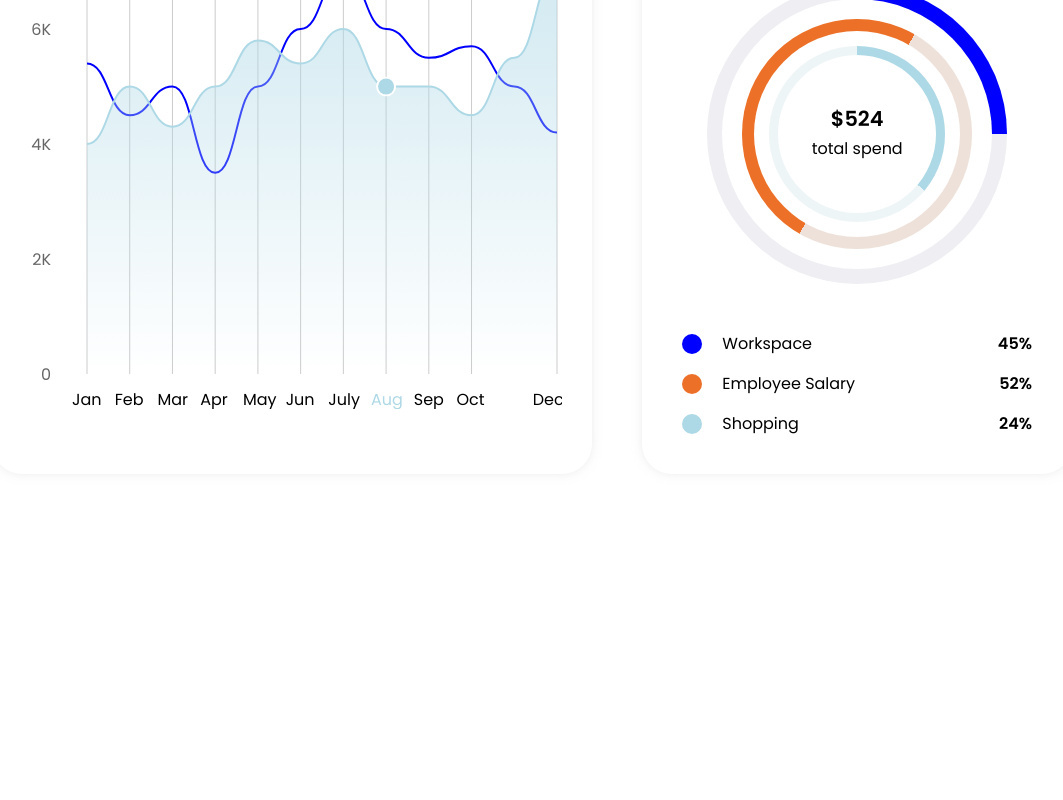
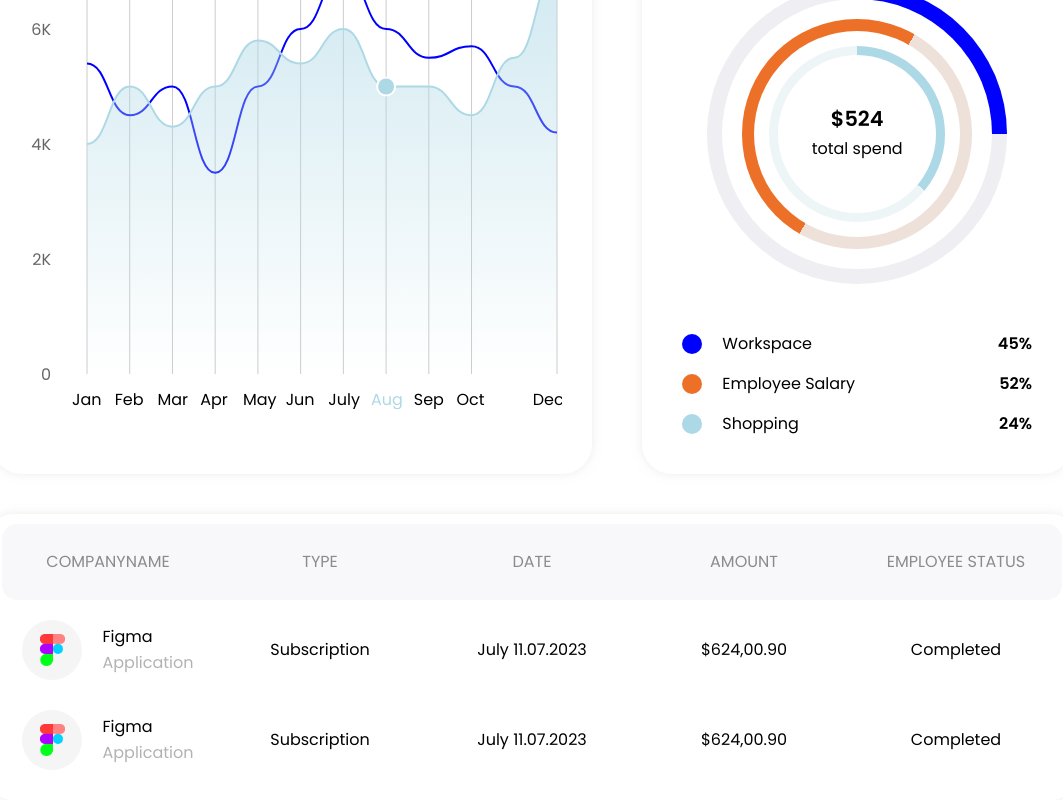
Before and after one commit to UndeadMe/react-dashboard, a React (Vite) app: page /overview in a window 1280 px wide. Shown: the part 944-1744 px from the top of the page, without its empty margins (108-1171 px from the left). Before the commit the page ends 1518 px from the top, so only its background shows below. Built offline with nearby package versions, Linux system fonts and the light colour scheme.

Commit message:
feat: add table

```diff
--- /dev/null
+++ b/src/components/CompanyTable.jsx
@@ -0,0 +1,55 @@
+import styles from './CompanyTable.module.css'
+
+export default function CompanyTable() {
+    return (
+        <div className={styles["table"]}>
+            <div className={styles["table-header"]}>
+                <div className={styles["header__item"]}>CompanyName</div>
+                <div className={styles["header__item"]}>Type</div>
+                <div className={styles["header__item"]}>Date</div>
+                <div className={styles["header__item"]}>Amount</div>
+                <div className={styles["header__item"]}>Employee Status</div>
+            </div>
+            <div className={styles["table-content"]}>
+                <div className={styles["table-row"]}>
+                    <div className={styles["table-data"]}>
+                        <div className={styles["company-brand"]}>
+                            <div className={styles["company-brand-logo"]}>
+                                <img className={styles["company-brand-img"]} src="/img/figma.png" alt="" />
+                            </div>
+                            <div className={styles["company-brand-title"]}>
+                                <h1>Figma</h1>
+                                <h3>Application</h3>
+                            </div>
+                        </div>
+                    </div>
+                    <div className={styles["table-data"]}>Subscription</div>
+                    <div className={styles["table-data"]}>July 11.07.2023</div>
+                    <div className={styles["table-data"]}>$624,00.90</div>
+                    <div className={styles["table-data"]}>
+                        Completed
+                    </div>
+                </div>
+                <div className={styles["table-row"]}>
+                    <div className={styles["table-data"]}>
+                        <div className={styles["company-brand"]}>
+                            <div className={styles["company-brand-logo"]}>
+                                <img className={styles["company-brand-img"]} src="/img/figma.png" alt="" />
+                            </div>
+                            <div className={styles["company-brand-title"]}>
+                                <h1>Figma</h1>
+                                <h3>Application</h3>
+                            </div>
+                        </div>
+                    </div>
+                    <div className={styles["table-data"]}>Subscription</div>
+                    <div className={styles["table-data"]}>July 11.07.2023</div>
+                    <div className={styles["table-data"]}>$624,00.90</div>
+                    <div className={styles["table-data"]}>
+                        Completed
+                    </div>
+                </div>
+            </div>
+        </div>
+    )
+}
--- /dev/null
+++ b/src/components/CompanyTable.module.css
@@ -0,0 +1,75 @@
+.table {
+    margin-top: 40px;
+	width:100%;
+    padding: 10px;
+    border-radius: 20px;
+    background-color: #FFF;
+    box-shadow: 0 0 10px rgb(218, 218, 218, 0.5);
+    padding-bottom: 30px;
+}
+
+.table-header {
+	display: flex;
+	width: 100%;
+    background-color: #F8F8FA;
+    padding: 30px 0;
+    border-radius: 15px;
+    color: #8b8b8f;
+}
+
+.table-content {
+    margin-top: 20px;
+    display: flex;
+    flex-direction: column;
+    row-gap: 30px;
+}
+
+.table-row {
+	display: flex;
+	width: 100%;
+}
+
+.table-data, .header__item {
+	flex: 1 1 20%;
+	text-align: center;
+    display: flex;
+    justify-content: center;
+    align-items: center;
+}
+
+.header__item {
+	text-transform: uppercase;
+}
+
+.filter__link {
+	color:white;
+	text-decoration: none;
+	position:relative;
+	display: inline-block;
+}
+.company-brand {
+    display: flex;
+    align-items: center;
+    column-gap: 20px;
+}
+.company-brand-logo {
+    width: 60px;
+    height: 60px;
+    border-radius: 100%;
+    background-color: #f5f5f5;
+    display: flex;
+    align-items: center;
+    justify-content: center;
+}
+.company-brand-img {
+    width: 25px;
+}
+.company-brand-title {
+    text-align: left;
+}
+.company-brand-title h1 {
+    margin-bottom: 10px;
+}
+.company-brand-title h3 {
+    color: rgba(0, 0, 0, 0.3);
+}
--- a/src/pages/Overview.jsx
+++ b/src/pages/Overview.jsx
@@ -2,6 +2,7 @@ import { WalletMoney, MoneySend, UsdCoin } from 'iconsax-react'
 
 import TotalBox from '../components/TotalBox'
 import Chart from '../components/Chart'
+import CompanyTable from '../components/CompanyTable'
 
 import { More, Calendar } from 'iconsax-react'
 
@@ -123,6 +124,8 @@ export default function Overview() {
                     </div>
                 </div>
             </div>
+
+            <CompanyTable />
         </div>
     )
 }
```
Also changed, not shown: public/img/figma.png (added).
